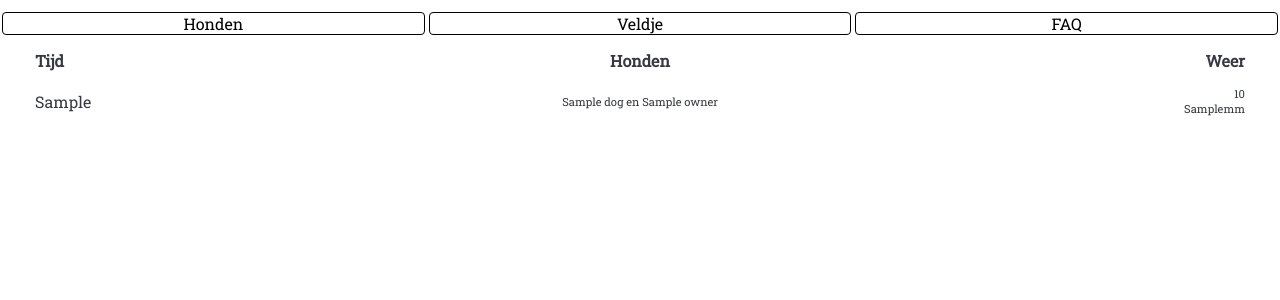
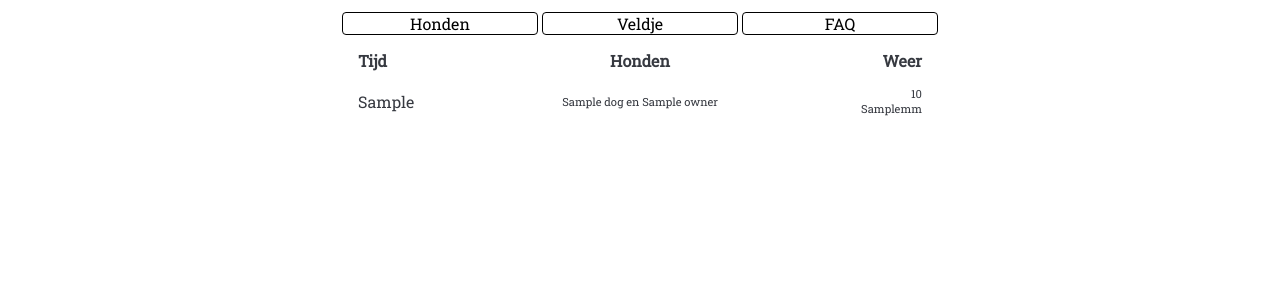
Before and after one commit to fliepeltje/het-veldje, a FastAPI app: template templates/landing.html in a window 1280 px wide. Shown: the top 300 px of the page. Run offline with FastAPI, Linux system fonts and the light colour scheme; the template is opened without the code that fills it: most values are stand-ins (such as "Sample title", 1, 10 or a date in 2020); some libraries are stand-ins or nearby versions.

Commit message:
Fix max width

```diff
--- a/sass/_core-layout.sass
+++ b/sass/_core-layout.sass
@@ -1,4 +1,4 @@
 
 body
     margin: auto
-    max-width: 1300px
+    max-width: 600px
--- a/static/css/style.css
+++ b/static/css/style.css
@@ -1,7 +1,7 @@
 @import url("https://fonts.googleapis.com/css2?family=Amatic+SC:wght@400;700&family=Roboto+Slab&display=swap");
 body {
   margin: auto;
-  max-width: 1300px;
+  max-width: 600px;
 }
 
 body {
```
